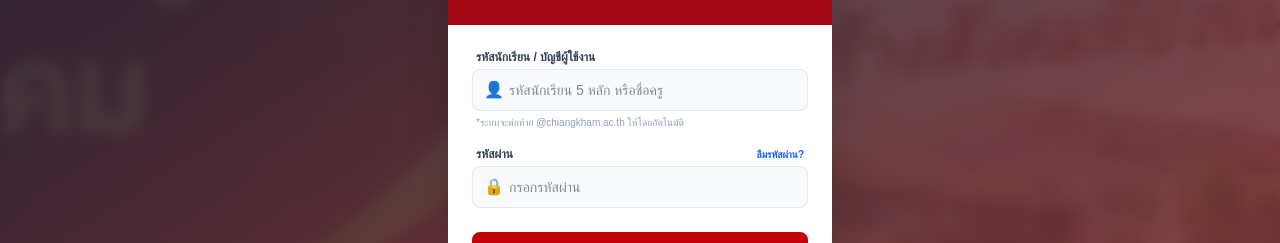
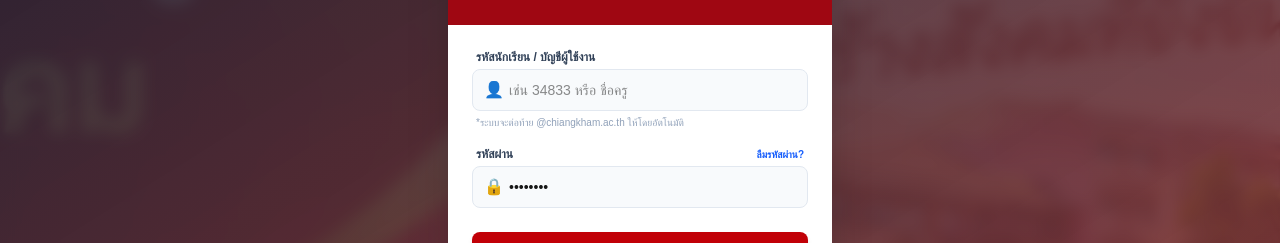
Before and after one commit to sutin2518-a11y/student-activity-app, a Next.js app: page /login in a window 1280 px wide. Shown: the part 287-530 px from the top of the page. Built offline with nearby package versions, Linux system fonts and the light colour scheme; no server answers.

Commit message:
Update layout and move login

```diff
--- a/src/app/login/page.tsx
+++ b/src/app/login/page.tsx
@@ -6,14 +6,14 @@ import Image from "next/image";
 import { useRouter } from "next/navigation";
 import { createClient } from "@supabase/supabase-js";
 
-// สร้าง Supabase Client (แนะแนวนำ URL/Key ไปใส่ใน .env.local)
+// สร้าง Supabase Client
 const supabaseUrl = process.env.NEXT_PUBLIC_SUPABASE_URL || "";
 const supabaseAnonKey = process.env.NEXT_PUBLIC_SUPABASE_ANON_KEY || "";
 const supabase = createClient(supabaseUrl, supabaseAnonKey);
 
 export default function LoginPage() {
   const [username, setUsername] = useState("");
-  const [password, setPassword] = useState("");
+  const [password, setPassword] = useState("12345678"); // กำหนดค่าเริ่มต้นในฟอร์มเป็น 12345678
   const [isLoading, setIsLoading] = useState(false);
   const router = useRouter();
 
@@ -22,11 +22,10 @@ export default function LoginPage() {
     setIsLoading(true);
 
     try {
-      // 1. จัดการแปลงUsername ให้เป็นรูปแบบอีเมลของโรงเรียน (@chiangkham.ac.th)
+      // 1. แปลง Username เป็นอีเมลองค์กร (@chiangkham.ac.th)
       let loginEmail = username.trim();
 
       if (!loginEmail.includes("@")) {
-        // หากไม่ได้พิมพ์ @ มาด้วย จะต่อท้ายด้วย @chiangkham.ac.th อัตโนมัติ
         loginEmail = `${loginEmail}@chiangkham.ac.th`;
       }
 
@@ -38,7 +37,7 @@ export default function LoginPage() {
 
       if (authError) throw authError;
 
-      // 3. ดึงข้อมูล Role จากตาราง profiles เพื่อเปลี่ยนหน้าตามสิทธิ์
+      // 3. ดึงข้อมูล Role จากตาราง profiles
       const { data: profile, error: profileError } = await supabase
         .from("profiles")
         .select("role")
@@ -47,7 +46,7 @@ export default function LoginPage() {
 
       if (profileError) throw profileError;
 
-      // 4. สลับหน้าไปยัง Path ตามสิทธิ์ (เช่น /student, /teacher, /admin)
+      // 4. สลับหน้าไปยัง Path ตามสิทธิ์ใช้งาน (เช่น /student, /teacher, /admin)
       const userRole = profile?.role || "student";
       router.push(`/${userRole}`);
 
@@ -73,7 +72,7 @@ export default function LoginPage() {
         <div className="absolute inset-0 bg-gradient-to-br from-slate-900/90 to-red-900/80 backdrop-blur-sm"></div>
       </div>
 
-      {/* 📦 กล่องฟอร์มเข้าสู่ระบบ (ขนาดกะทัดรัด max-w-sm) */}
+      {/* 📦 กล่องฟอร์มเข้าสู่ระบบ */}
       <div className="relative z-10 w-full max-w-sm bg-white rounded-2xl shadow-2xl overflow-hidden">
 
         {/* ส่วนหัวกล่อง */}
@@ -104,7 +103,7 @@ export default function LoginPage() {
                   value={username}
                   onChange={(e) => setUsername(e.target.value)}
                   className="w-full pl-9 pr-3 py-2.5 bg-slate-50 border border-slate-200 rounded-lg focus:outline-none focus:ring-2 focus:ring-red-500 focus:bg-white text-sm transition-all"
-                  placeholder="รหัสนักเรียน 5 หลัก หรือชื่อครู"
+                  placeholder="เช่น 34833 หรือ ชื่อครู"
                   required
                 />
               </div>
@@ -131,7 +130,7 @@ export default function LoginPage() {
                   value={password}
                   onChange={(e) => setPassword(e.target.value)}
                   className="w-full pl-9 pr-3 py-2.5 bg-slate-50 border border-slate-200 rounded-lg focus:outline-none focus:ring-2 focus:ring-red-500 focus:bg-white text-sm transition-all"
-                  placeholder="กรอกรหัสผ่าน"
+                  placeholder="รหัสผ่านตั้งต้น 12345678"
                   required
                 />
               </div>
```
